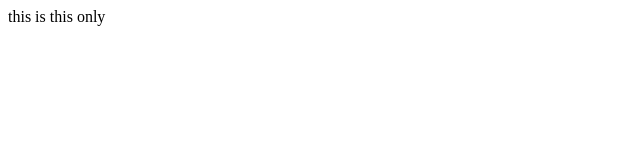
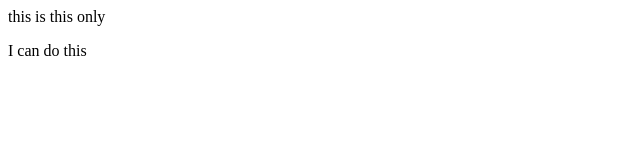
Before and after one commit to Himani-Tewatia/Demo, a plain HTML site: page index.html in a window 1280 px wide. Shown: the full height of the page, 0-640 px from the left. Drawn offline with Linux system fonts and the light colour scheme.

Commit message:
Added another line in index_html

```diff
--- a/index.html
+++ b/index.html
@@ -1 +1,2 @@
 <p> this is this only </p>
+<p> I can do this </p>
```
